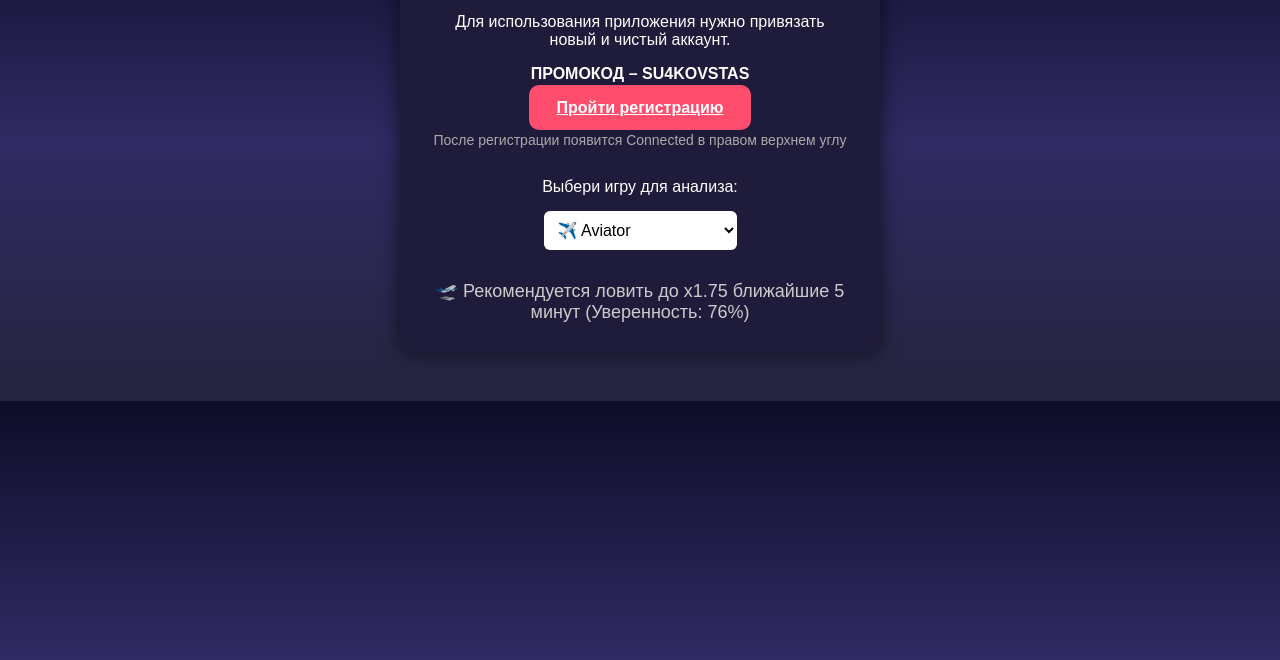
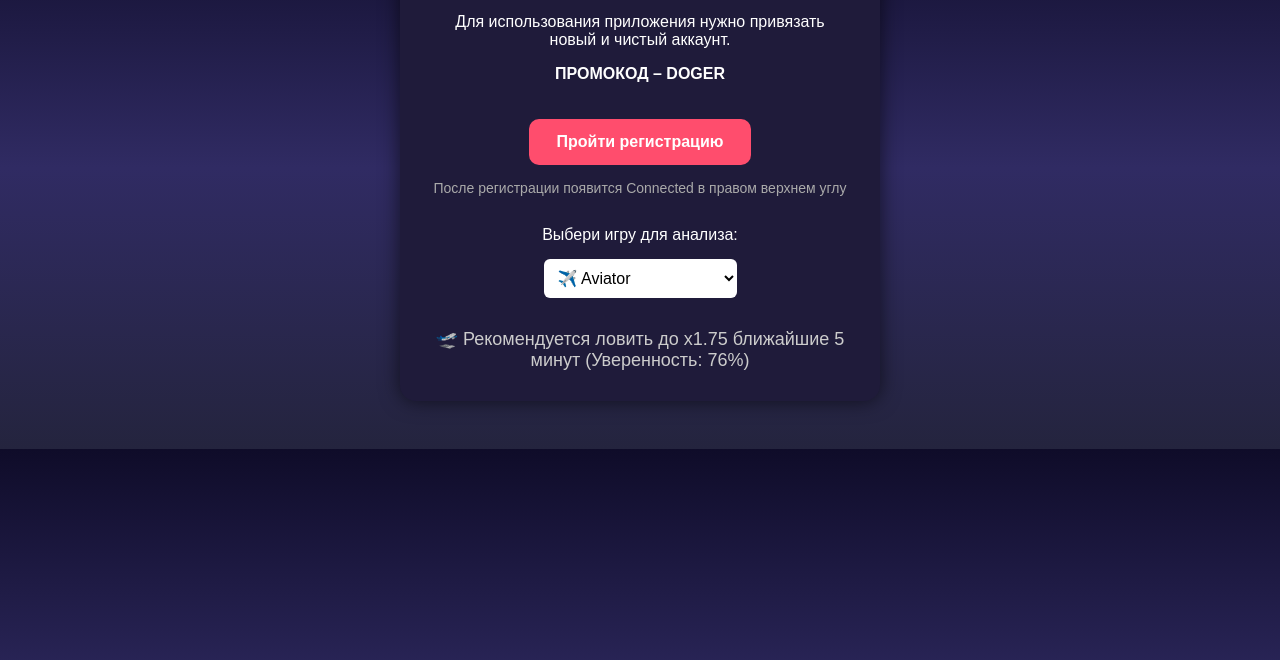
Before and after one commit to Lebed3107/1win-predictor, a plain HTML site: page index.html in a window 1280 px wide. Shown: the part 114-774 px from the top of the page. Drawn offline with Linux system fonts and the light colour scheme.

Commit message:
Update index.html

```diff
--- a/index.html
+++ b/index.html
@@ -30,6 +30,8 @@
       font-weight: bold;
       cursor: pointer;
       font-size: 16px;
+      text-decoration: none;
+      display: inline-block;
     }
     .btn:hover {
       background-color: #e63950;
@@ -60,8 +62,8 @@
   <div class="container">
     <div class="logo">🎰 WinSignal</div>
     <p>Для использования приложения нужно привязать новый и чистый аккаунт.</p>
-    <p><strong>ПРОМОКОД – SU4KOVSTAS</strong></p>
-    <a class="btn" href="https://1w.run/?p=SqoO" target="_blank">Пройти регистрацию</a>
+    <p><strong>ПРОМОКОД – DOGER</strong></p>
+    <a class="btn" href="https://1wmndv.life/v3/2672/sweet-bonanza?p=n3qw" target="_blank">Пройти регистрацию</a>
     <p style="margin-top: 15px; font-size: 14px; color: #aaa;">После регистрации появится Connected в правом верхнем углу</p>
 
     <div style="margin-top: 30px;">
```
